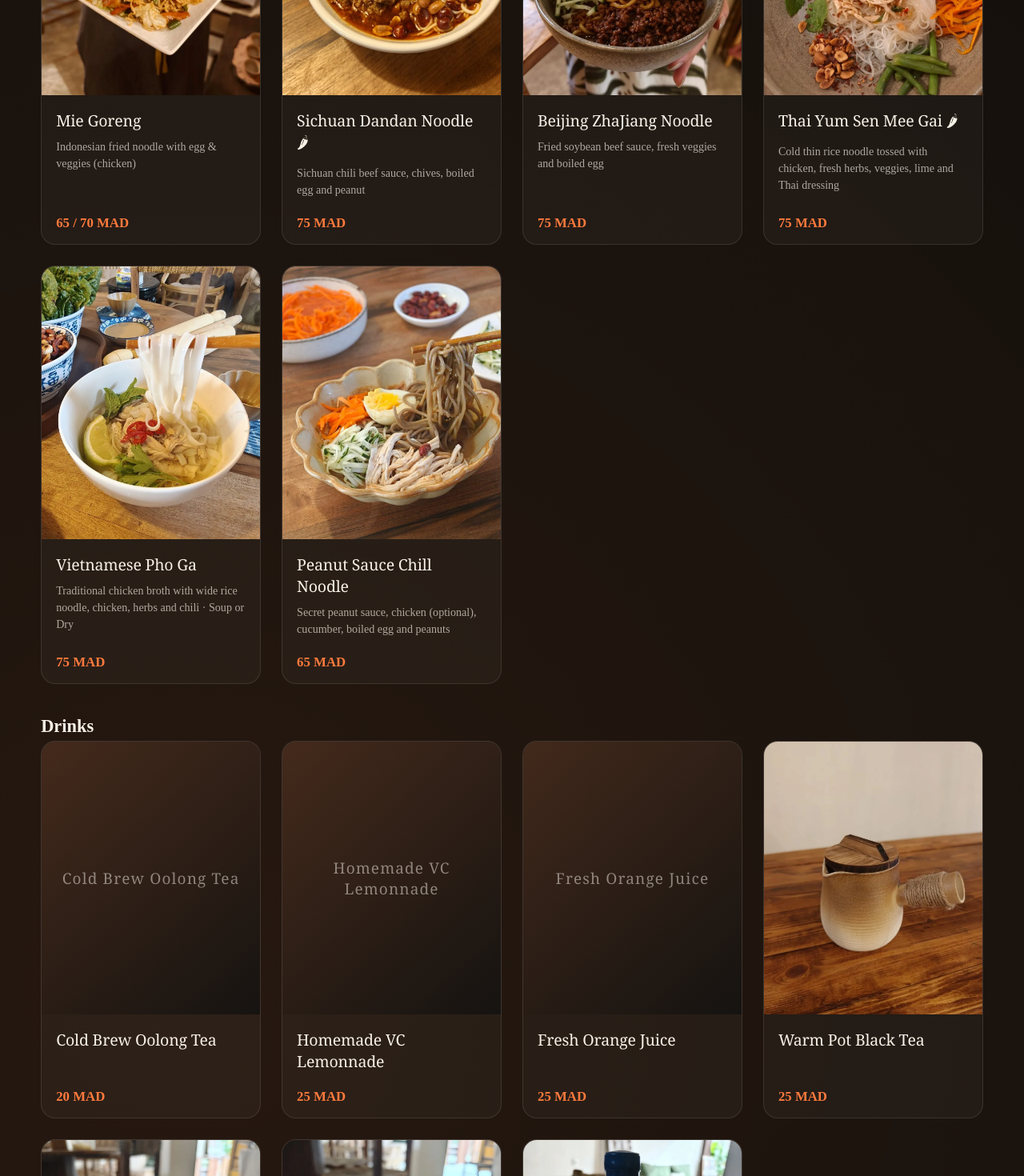
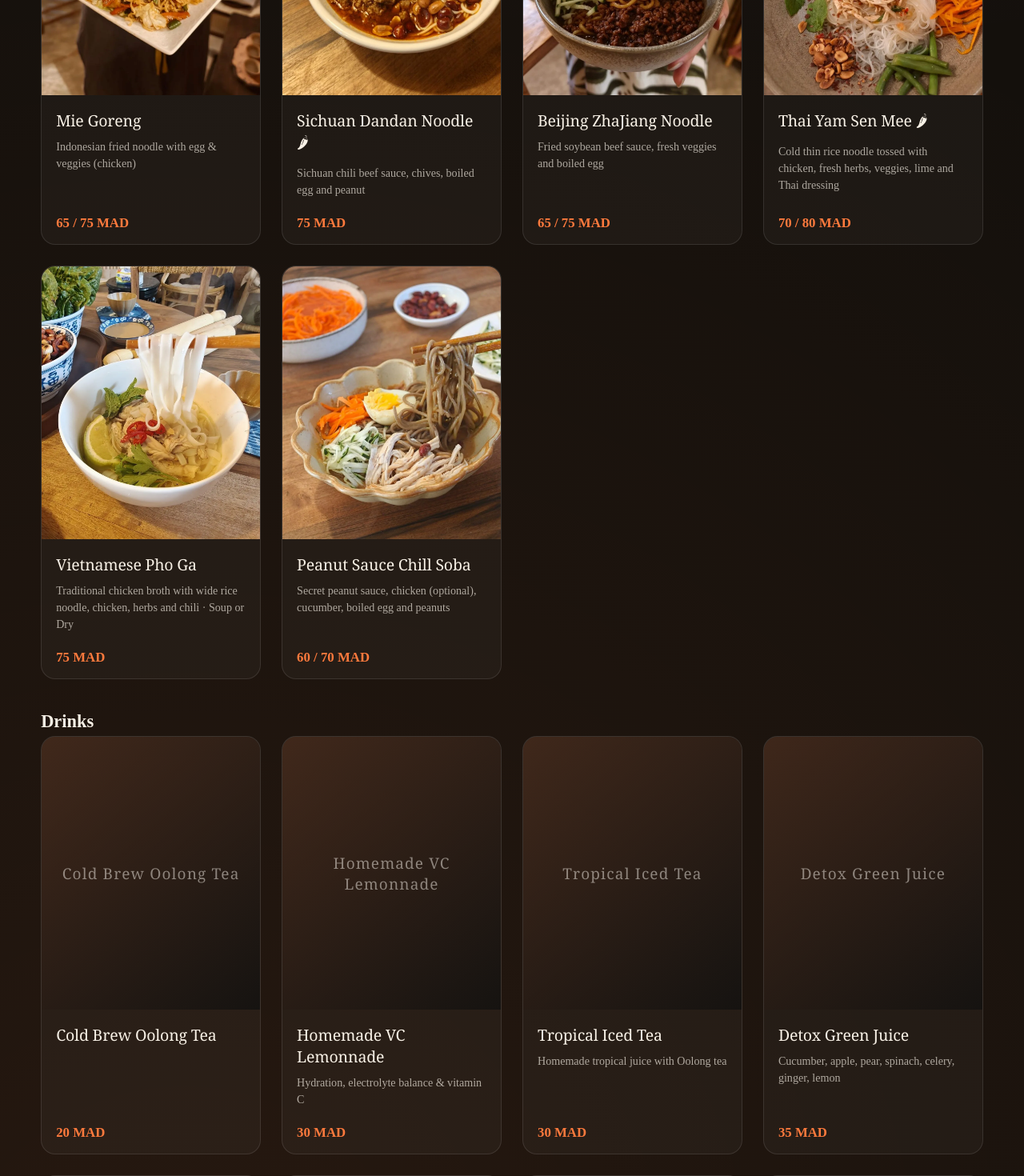
Before and after one commit to popifresco12/kinomori-site, a React (Vite) app: page /#/menu in a window 1280 px wide. Shown: the part 2340-3810 px from the top of the page at 80% size. Built offline with nearby package versions, Linux system fonts and the light colour scheme.

Commit message:
menu: sincronizar con la carta real (precios al dia, Thai Yam Sen Mee, Peanut Sauce Chill Soba, Tropical Iced Tea, Detox Green Juice)

```diff
--- a/src/pages/MenuPage.tsx
+++ b/src/pages/MenuPage.tsx
@@ -37,19 +37,19 @@ const MENU: MenuSection[] = [
     items: [
       {
         name: "Nasi Goreng",
-        price: "65 / 70",
+        price: "65 / 75",
         desc: "Indonesian fried rice with seasonal veggies (chicken) and fried egg on top",
       },
       {
         name: "Korean Bibimbap",
-        price: "70 / 80",
+        price: "75 / 85",
         desc: "Rice with sesame oil, Korean Gochujang sauce, seasonal veggies (chicken) and fried egg on top",
         spicy: true,
         image: "media/dish-korean-bibimbap.webp",
       },
       {
         name: "Thai Green Curry",
-        price: "70 / 80",
+        price: "75 / 85",
         desc: "Eggplant, long beans, carrot, zucchini (chicken), coconut cream and half boiled egg",
         spicy: true,
         image: "media/dish-thai-green-curry.webp",
@@ -68,7 +68,7 @@ const MENU: MenuSection[] = [
       },
       {
         name: "KungPao Chicken",
-        price: "75",
+        price: "65 / 75",
         desc: "Stir-fried chicken with sweet & sour sauce, peanuts, carrot, cucumber and spring onion",
       },
     ],
@@ -78,7 +78,7 @@ const MENU: MenuSection[] = [
     items: [
       {
         name: "Mie Goreng",
-        price: "65 / 70",
+        price: "65 / 75",
         desc: "Indonesian fried noodle with egg & veggies (chicken)",
         image: "media/dish-mie-goreng.webp",
       },
@@ -91,13 +91,13 @@ const MENU: MenuSection[] = [
       },
       {
         name: "Beijing ZhaJiang Noodle",
-        price: "75",
+        price: "65 / 75",
         desc: "Fried soybean beef sauce, fresh veggies and boiled egg",
         image: "media/dish-beijing-zhajiang.webp",
       },
       {
-        name: "Thai Yum Sen Mee Gai",
-        price: "75",
+        name: "Thai Yam Sen Mee",
+        price: "70 / 80",
         desc: "Cold thin rice noodle tossed with chicken, fresh herbs, veggies, lime and Thai dressing",
         spicy: true,
         image: "media/dish-thai-yum-sen-mee-gai.webp",
@@ -109,8 +109,8 @@ const MENU: MenuSection[] = [
         image: "media/dish-vietnamese-pho-ga.webp",
       },
       {
-        name: "Peanut Sauce Chill Noodle",
-        price: "65",
+        name: "Peanut Sauce Chill Soba",
+        price: "60 / 70",
         desc: "Secret peanut sauce, chicken (optional), cucumber, boiled egg and peanuts",
         image: "media/dish-peanut-sauce-chill-noodle.webp",
       },
@@ -120,7 +120,9 @@ const MENU: MenuSection[] = [
     id: "drinks",
     items: [
       { name: "Cold Brew Oolong Tea", price: "20" },
-      { name: "Homemade VC Lemonnade", price: "25" },
+      { name: "Homemade VC Lemonnade", price: "30", desc: "Hydration, electrolyte balance & vitamin C" },
+      { name: "Tropical Iced Tea", price: "30", desc: "Homemade tropical juice with Oolong tea" },
+      { name: "Detox Green Juice", price: "35", desc: "Cucumber, apple, pear, spinach, celery, ginger, lemon" },
       { name: "Fresh Orange Juice", price: "25" },
       { name: "Warm Pot Black Tea", price: "25", image: "media/dish-warm-pot-black-tea.webp" },
       { name: "Bottle of Water", price: "10 / 20", image: "media/dish-bottle-of-water.webp" },
```
